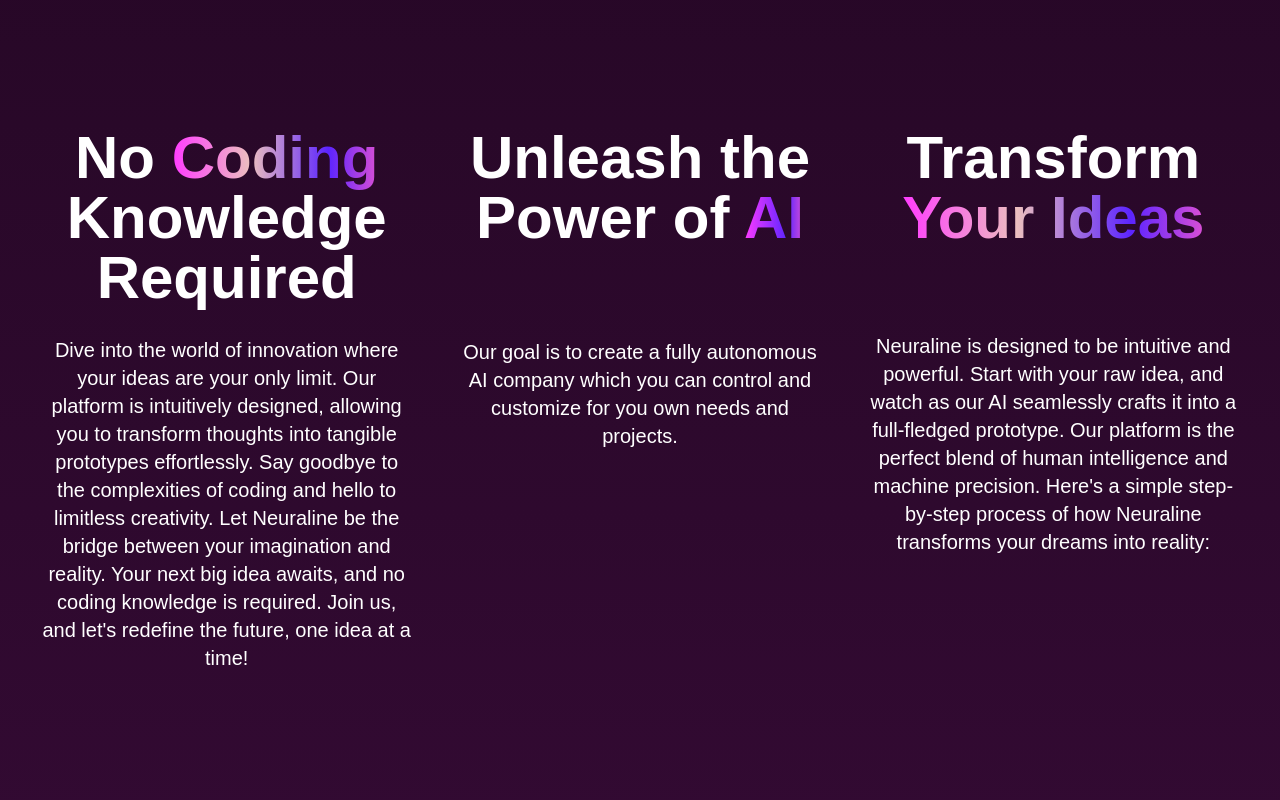
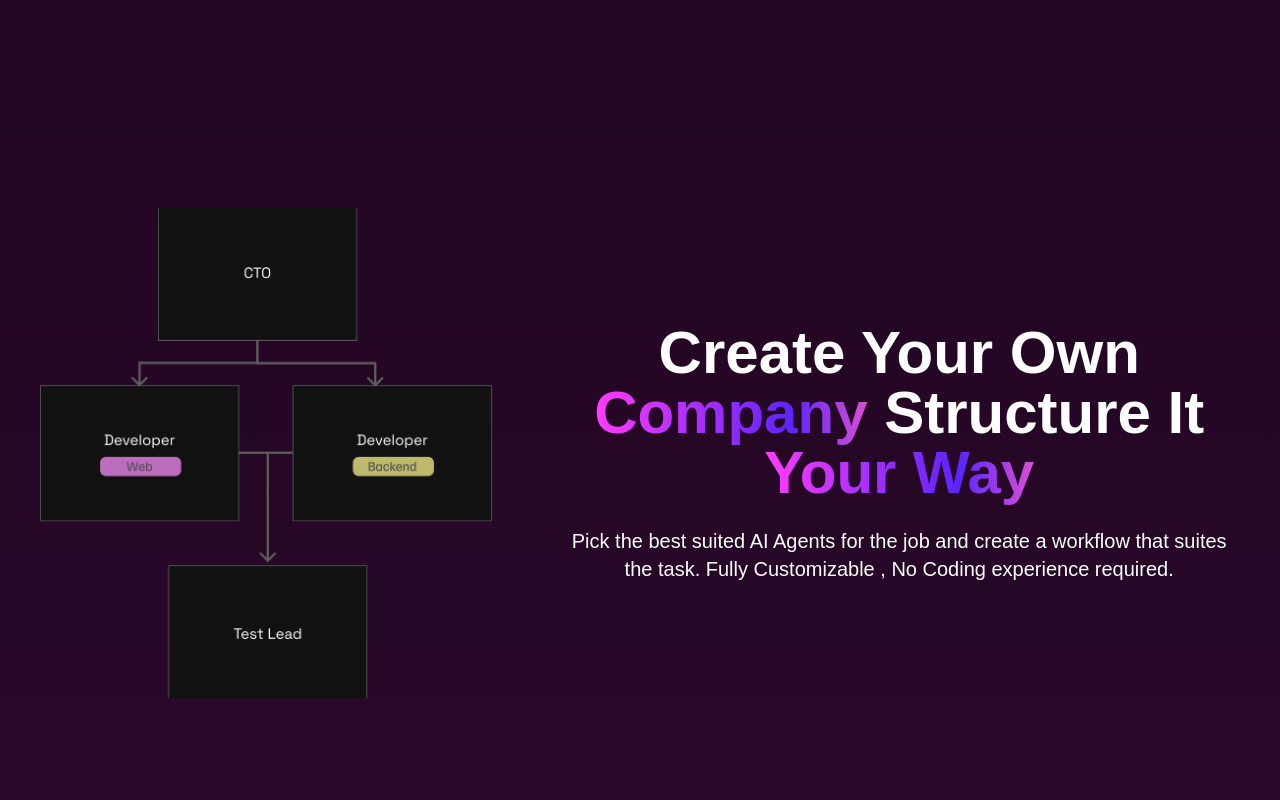
Before and after one commit to zulqarnain1231/neura-line, a React (Vite) app: page / in a window 1280 px wide. Shown: the part 3040-3840 px from the top of the page. Built offline with nearby package versions, Linux system fonts and the light colour scheme.

Commit message:
finshed flow chart section

```diff
--- a/src/App.tsx
+++ b/src/App.tsx
@@ -5,12 +5,14 @@
 import NewsLetter from "./components/Home/NewsLetter";
 import Footer from "./components/Shared/Navigations/Footer";
 import Features from "./components/Home/Features/Features";
+import CreateYourCompany from "./components/Home/CreateYourCompany";
 function App() {
   return (
     <main className="font-clash bg-gradient-to-b from-black-main to-[#3D0C3D]">
       <Navbar />
       <Hero />
       <Vision />
+      <CreateYourCompany />
       <Features />
       <NewsLetter />
       <Footer />
--- /dev/null
+++ b/src/components/Home/CreateYourCompany.tsx
@@ -0,0 +1,32 @@
+import React from "react";
+import ComponentWrapper from "../Shared/Wrappers/ComponentWrapper";
+
+const CreateYourCompany = () => {
+  return (
+    <ComponentWrapper id="company" style="lg:py-36 py-10">
+      <div className="w-full grid lg:grid-cols-[1fr,1.5fr] gap-16">
+        <aside className="w-full sm:h-[650px] h-[400px] relative">
+          <img
+            src="/Assets/FlowChart.png"
+            className="w-full h-full lg:object-contain object-fill pointer-events-none z-20"
+            alt=""
+          />
+        </aside>
+        <aside className="w-full flex flex-col items-center justify-center gap-6">
+          <h2 className="text-white-main text-center sm:text-6xl text-5xl font-semibold">
+            Create Your Own{" "}
+            <span className="gradient-text-secondary">Company</span> Structure
+            It <span className="gradient-text-secondary">Your Way</span>
+          </h2>
+          <p className="text-white-main text-xl text-center font-medium">
+            Pick the best suited AI Agents for the job and create a workflow
+            that suites the task. Fully Customizable , No Coding experience
+            required.
+          </p>
+        </aside>
+      </div>
+    </ComponentWrapper>
+  );
+};
+
+export default CreateYourCompany;
--- a/tailwind.config.js
+++ b/tailwind.config.js
@@ -21,6 +21,9 @@
         clash: ["Space", "sans-serif"],
         space: ["Space Grotesk", "sans-serif"],
       },
+      boxShadow: {
+        flowChart: "-38px 14px 150px -8px rgba(147,134,134,0.89)",
+      },
     },
   },
   plugins: [],
```
Also changed, not shown: public/Assets/FlowChart.png (added).
